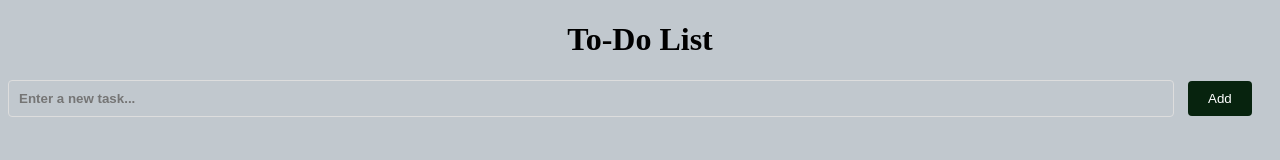
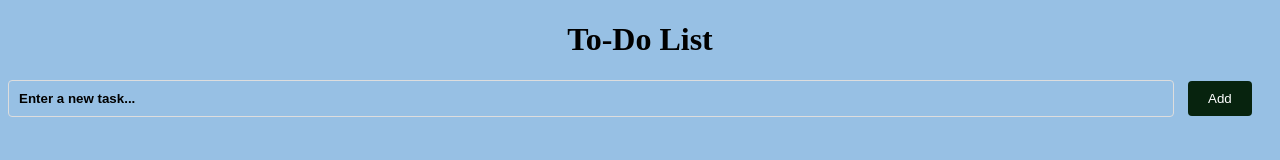
Before and after one commit to Kumarkhatri2003/To-List, a plain HTML site: page index.html in a window 1280 px wide. Drawn offline with Linux system fonts and the light colour scheme.

Commit message:
changing background color

```diff
--- a/style.css
+++ b/style.css
@@ -1,5 +1,5 @@
 *{
-    background-color: rgb(193, 200, 206);
+    background-color: rgb(151, 192, 228);
 }
 #task {
     padding: 10px;
@@ -15,6 +15,7 @@ h1{
 input,
 input::placeholder {
     font-weight: 700;
+    color: #000000;
 }
   #add {
     padding: 10px 20px;
```
